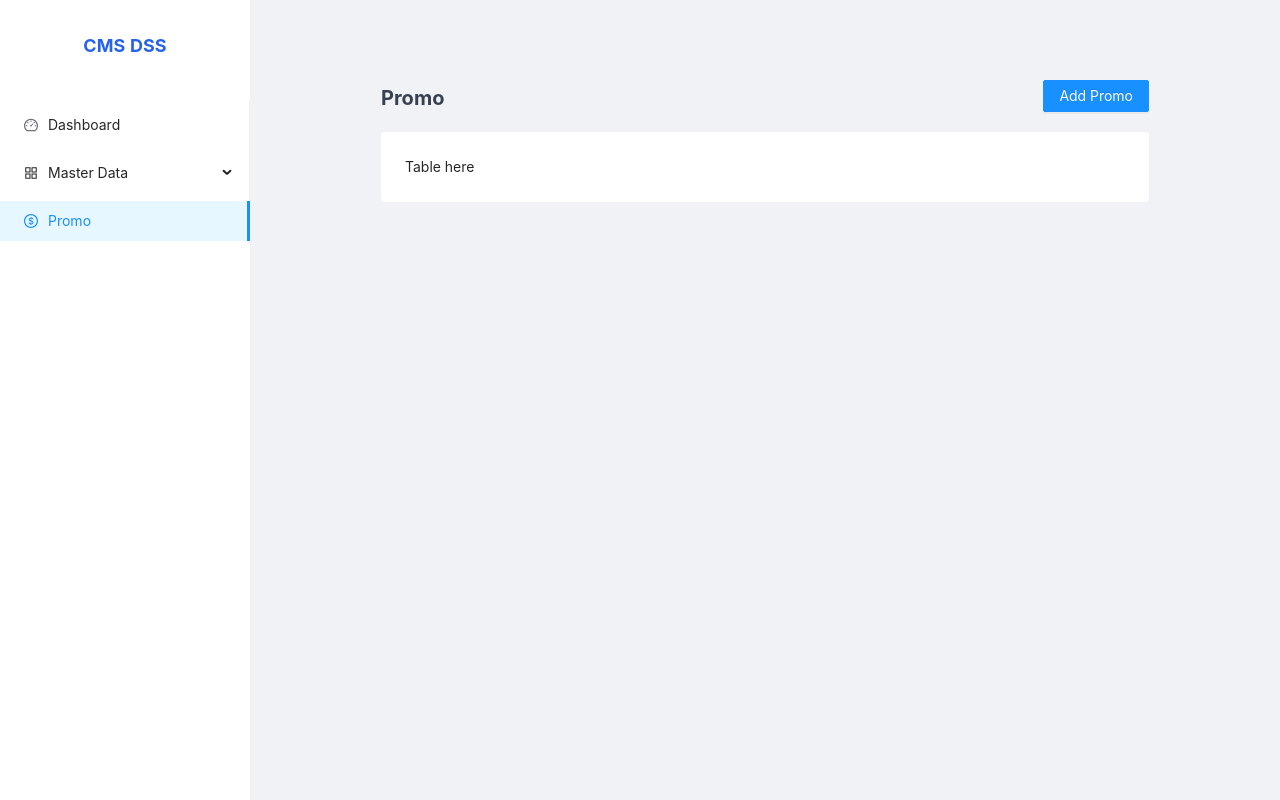
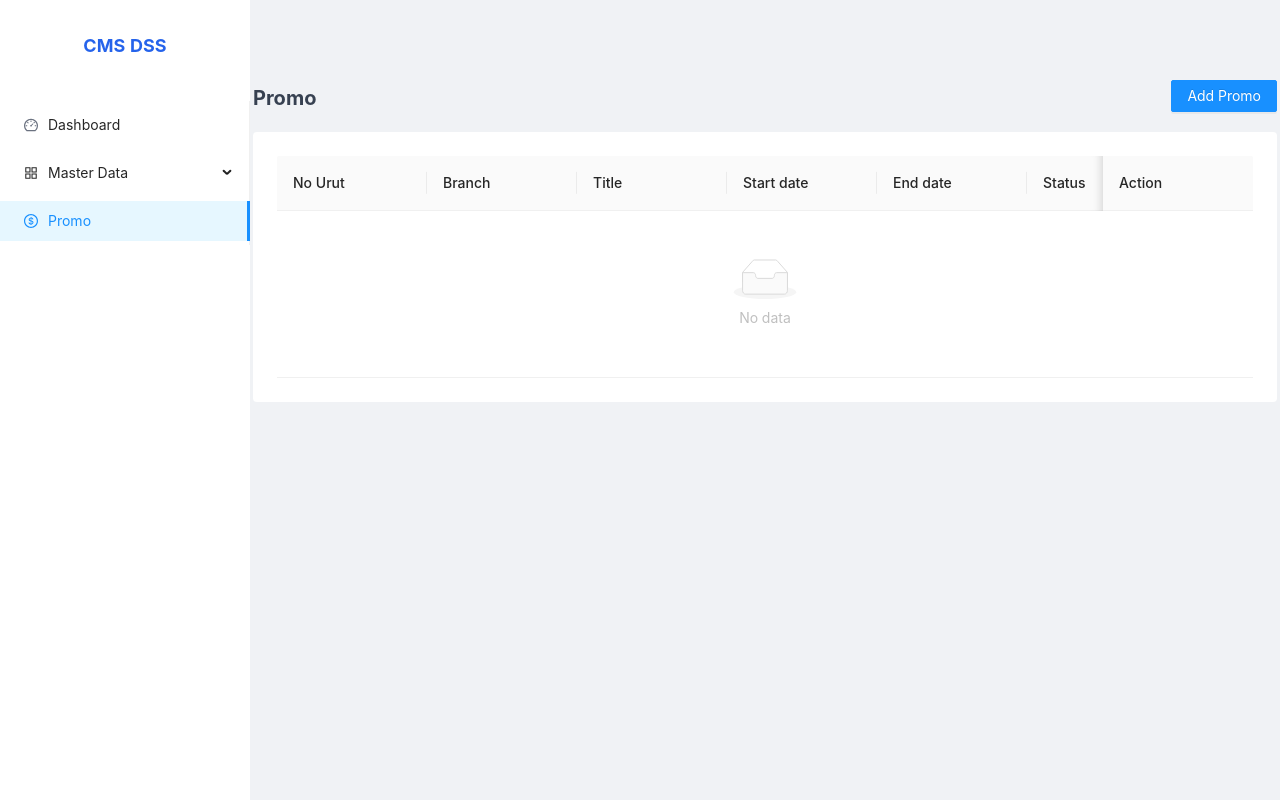
Before and after one commit to anggifergian/cms-dss, a React (Create React App) app: page /promo in a window 1280 px wide. Built offline with nearby package versions, Linux system fonts and the light colour scheme.

Commit message:
Update table

```diff
--- a/src/containers/Layout/index.js
+++ b/src/containers/Layout/index.js
@@ -15,7 +15,7 @@ function BaseLayout({ children }) {
           isCollapsed={state.sidebarCollapsed}
         />
 
-        <div className='w-full mx-6 md:mx-10 mt-20 lg:mx-auto lg:max-w-screen-md'>
+        <div className='w-full mx-6 md:mx-10 mt-20 lg:mx-auto lg:max-w-screen-lg'>
           {children}
         </div>
       </Layout>
--- a/src/pages/Branch/SectionTable.js
+++ b/src/pages/Branch/SectionTable.js
@@ -1,8 +1,32 @@
 import React from 'react'
+import { Table } from 'antd'
 
 const SectionTable = () => {
+  const columns = [
+    {
+      title: 'Branch',
+      dataIndex: 'branch_name',
+      key: 'branch_name',
+      width: 150,
+    },
+    {
+      title: 'Status',
+      dataIndex: 'branch_status',
+      key: 'branch_status',
+      width: 150,
+    },
+    {
+      title: 'Action',
+      key: 'action',
+      fixed: 'right',
+      width: 150,
+    },
+  ]
+
   return (
-    <div>SectionTable</div>
+    <Table
+      columns={columns}
+    />
   )
 }
 
--- a/src/pages/Company/SectionTable.js
+++ b/src/pages/Company/SectionTable.js
@@ -1,8 +1,33 @@
 import React from 'react'
+import { Table } from 'antd'
 
 const SectionTable = () => {
+
+  const columns = [
+    {
+      title: 'Company',
+      dataIndex: 'company_name',
+      key: 'company_name',
+      width: 150,
+    },
+    {
+      title: 'Status',
+      dataIndex: 'company_status',
+      key: 'company_status',
+      width: 150,
+    },
+    {
+      title: 'Action',
+      key: 'action',
+      fixed: 'right',
+      width: 150,
+    },
+  ]
+
   return (
-    <div>Table here</div>
+    <Table
+      columns={columns}
+    />
   )
 }
 
--- a/src/pages/Device/SectionTable.js
+++ b/src/pages/Device/SectionTable.js
@@ -1,8 +1,32 @@
 import React from 'react'
+import { Table } from 'antd'
 
 const SectionTable = () => {
+  const columns = [
+    {
+      title: 'Device',
+      dataIndex: 'device_name',
+      key: 'device_name',
+      width: 150,
+    },
+    {
+      title: 'Status',
+      dataIndex: 'device_status',
+      key: 'device_status',
+      width: 150,
+    },
+    {
+      title: 'Action',
+      key: 'action',
+      fixed: 'right',
+      width: 150,
+    },
+  ]
+
   return (
-    <div>SectionTable</div>
+    <Table
+      columns={columns}
+    />
   )
 }
 
--- a/src/pages/Position/SectionTable.js
+++ b/src/pages/Position/SectionTable.js
@@ -1,8 +1,32 @@
 import React from 'react'
+import { Table } from 'antd'
 
 const SectionTable = () => {
+  const columns = [
+    {
+      title: 'Position',
+      dataIndex: 'position_name',
+      key: 'position_name',
+      width: 150,
+    },
+    {
+      title: 'Status',
+      dataIndex: 'position_status',
+      key: 'position_status',
+      width: 150,
+    },
+    {
+      title: 'Action',
+      key: 'action',
+      fixed: 'right',
+      width: 150,
+    },
+  ]
+
   return (
-    <div>SectionTable</div>
+    <Table
+      columns={columns}
+    />
   )
 }
 
--- a/src/pages/Promo/SectionTable.js
+++ b/src/pages/Promo/SectionTable.js
@@ -1,8 +1,57 @@
 import React from 'react'
+import { Table } from 'antd'
 
 const SectionTable = () => {
+  const columns = [
+    {
+      title: 'No Urut',
+      dataIndex: 'no_urut',
+      key: 'no_urut',
+      width: 150,
+    },
+    {
+      title: 'Branch',
+      dataIndex: 'branch',
+      key: 'branch',
+      width: 150,
+    },
+    {
+      title: 'Title',
+      dataIndex: 'title',
+      key: 'title',
+      width: 150,
+    },
+    {
+      title: 'Start date',
+      dataIndex: 'start_date',
+      key: 'start_date',
+      width: 150,
+    },
+    {
+      title: 'End date',
+      dataIndex: 'end_date',
+      key: 'end_date',
+      width: 150,
+    },
+    {
+      title: 'Status',
+      dataIndex: 'status',
+      key: 'status',
+      width: 150,
+    },
+    {
+      title: 'Action',
+      key: 'action',
+      fixed: 'right',
+      width: 150,
+    },
+  ]
+
   return (
-    <div>Table here</div>
+    <Table
+      columns={columns}
+      scroll={{ x: 800 }}
+    />
   )
 }
 
--- a/src/pages/Region/SectionTable.js
+++ b/src/pages/Region/SectionTable.js
@@ -1,8 +1,32 @@
 import React from 'react'
+import { Table } from 'antd'
 
 const SectionTable = () => {
+  const columns = [
+    {
+      title: 'Region',
+      dataIndex: 'region_name',
+      key: 'region_name',
+      width: 150,
+    },
+    {
+      title: 'Status',
+      dataIndex: 'region_status',
+      key: 'region_status',
+      width: 150,
+    },
+    {
+      title: 'Action',
+      key: 'action',
+      fixed: 'right',
+      width: 150,
+    },
+  ]
+
   return (
-    <div>Table here</div>
+    <Table
+      columns={columns}
+    />
   )
 }
 
--- a/src/pages/Resource/SectionTable.js
+++ b/src/pages/Resource/SectionTable.js
@@ -1,8 +1,32 @@
 import React from 'react'
+import { Table } from 'antd'
 
 const SectionTable = () => {
+  const columns = [
+    {
+      title: 'Recourse',
+      dataIndex: 'resource_name',
+      key: 'resource_name',
+      width: 150,
+    },
+    {
+      title: 'Status',
+      dataIndex: 'resource_status',
+      key: 'resource_status',
+      width: 150,
+    },
+    {
+      title: 'Action',
+      key: 'action',
+      fixed: 'right',
+      width: 150,
+    },
+  ]
+
   return (
-    <div>SectionTable</div>
+    <Table
+      columns={columns}
+    />
   )
 }
 
```
